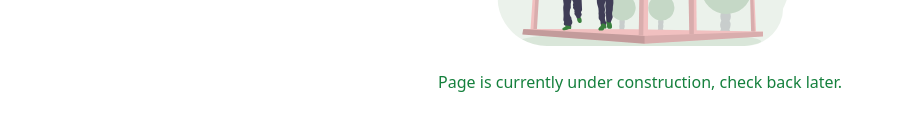
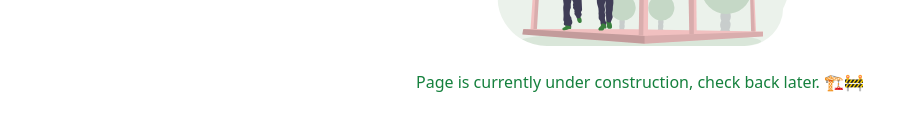
Before and after one commit to vulpes231/greenoak-adm, a React (Vite) app: page /get-transactions in a window 1280 px wide. Shown: the part 294-424 px from the top of the page, without its empty margins (0-902 px from the left). Built offline with nearby package versions, Linux system fonts and the light colour scheme.

Commit message:
feat-ava

```diff
--- a/src/pages/Transactions.jsx
+++ b/src/pages/Transactions.jsx
@@ -9,7 +9,7 @@ const Transactions = () => {
         <img src={construction} alt="" className="w-full md:w-[300px]" />
       </figure>
       <p className="font-extralight text-center text-green-700">
-        Page is currently under construction, check back later.
+        Page is currently under construction, check back later. 🏗️🚧
       </p>
     </section>
   );
--- a/src/pages/Users.jsx
+++ b/src/pages/Users.jsx
@@ -8,7 +8,7 @@ const Users = () => {
         <img src={construction} alt="" className="w-full md:w-[300px]" />
       </figure>
       <p className="font-extralight text-center text-green-700">
-        Page is currently under construction, check back later.
+        Page is currently under construction, check back later. 🏗️🚧
       </p>
     </section>
   );
```
